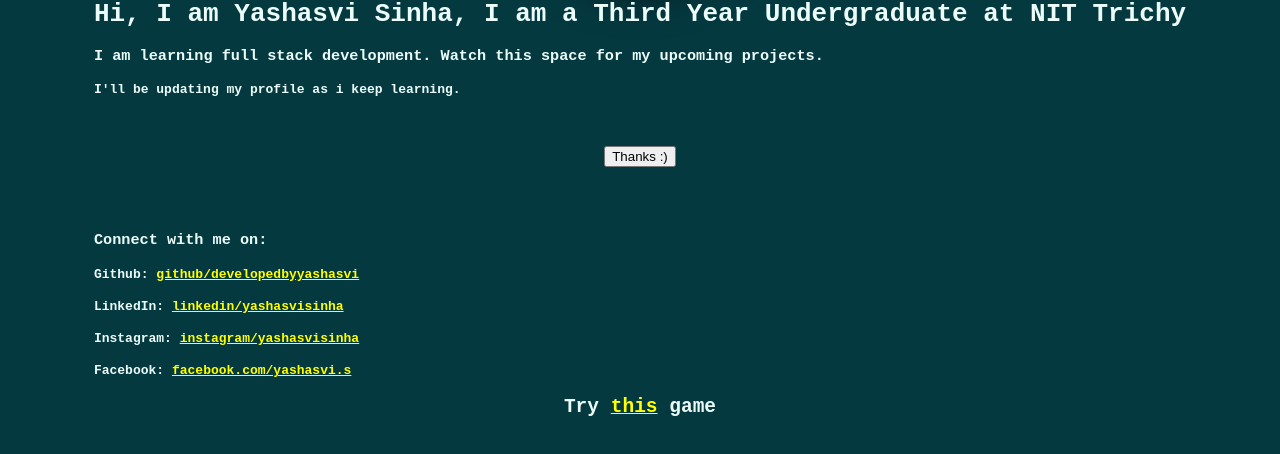
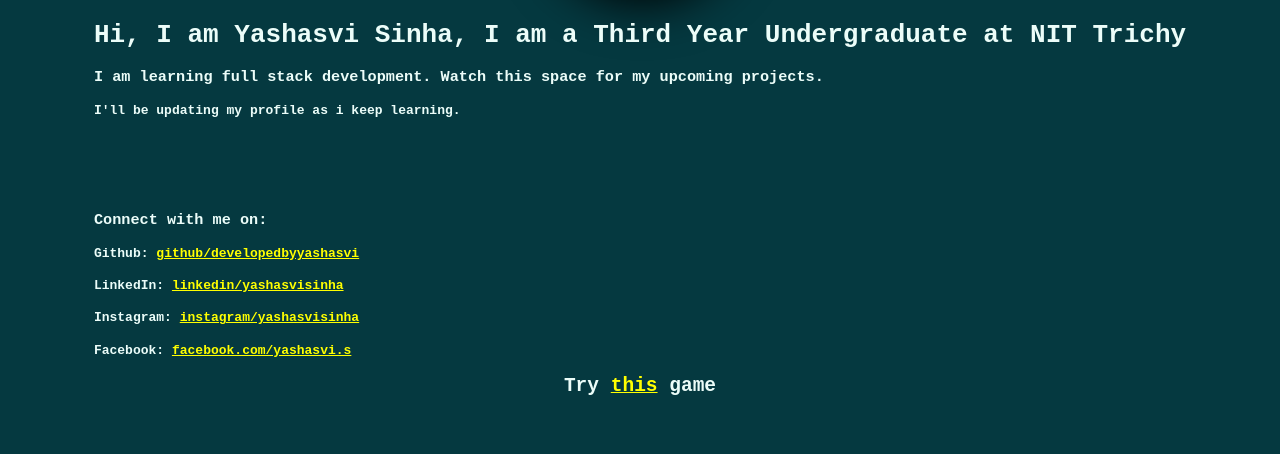
Before and after one commit to heisastark/yashasvisinha.netlify, a plain HTML site: page index.html in a window 1280 px wide. Shown: the part 292-746 px from the top of the page. Drawn offline with Linux system fonts and the light colour scheme.

Commit message:
Removed button

```diff
--- a/index.html
+++ b/index.html
@@ -5,13 +5,6 @@
     <link href="css/main.css" rel="stylesheet" />
   </head>
   <body>
-    <script type="text/javascript">
-      function Thanks() {
-        alert(
-          "Thanks for your time. Suggestions for improvment are most welcome :)"
-        );
-      }
-    </script>
     <header class="site-header">
       <img
         class="profile-pic"
@@ -27,11 +20,7 @@
         </h3>
         <h4>I'll be updating my profile as i keep learning.</h4>
         <br />
-        <h2 class="header-align-centre">
-          <form>
-            <input type="button" value="Thanks :)" onclick="Thanks();" />
-          </form>
-        </h2>
+        <br />
         <br />
         <br />
         <h3>Connect with me on:</h3>
```
